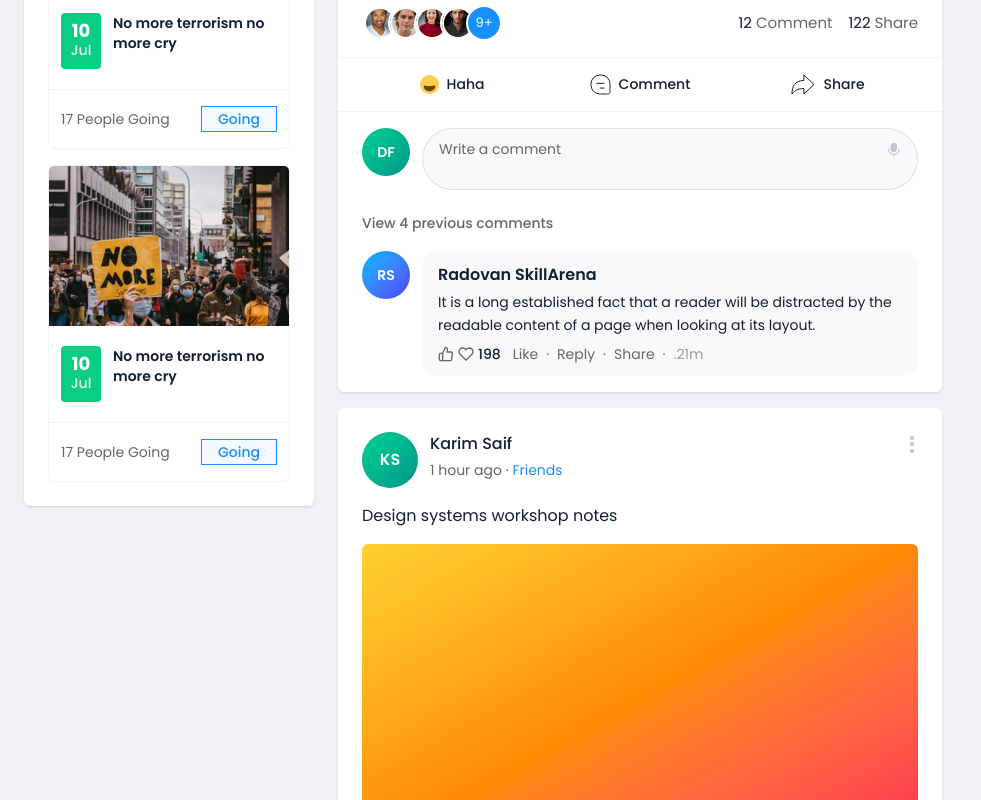
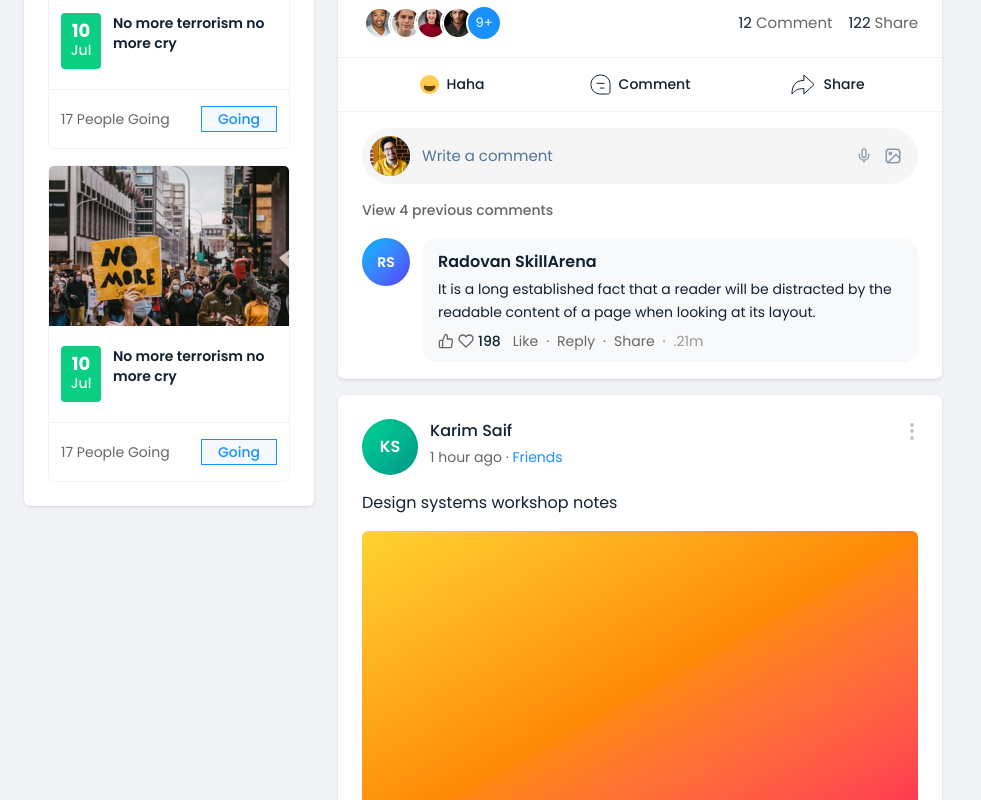
Before and after one commit to nadim-chowdhury/social-feed, a Next.js app in the folder frontend/: page /feed in a window 1280 px wide. Shown: the part 1040-1840 px from the top of the page, without its empty margins (0-981 px from the left). Built offline with nearby package versions, Linux system fonts and the light colour scheme; no server answers.

Commit message:
feat: create FeedPostCard component for displaying social feed posts

```diff
--- a/frontend/components/feed/FeedPostCard.tsx
+++ b/frontend/components/feed/FeedPostCard.tsx
@@ -227,47 +227,49 @@ export function FeedPostCard({ post }: { post: FeedPost }) {
       </div>
 
       <div className="px-6 py-4">
-        <div className="flex gap-3">
+        <div className="flex items-center gap-3 rounded-full bg-[#F5F5F5] p-2 pr-4">
+          <div className="shrink-0">
             <FeedAvatar
               name={currentUser.name}
               seed={currentUser.avatarSeed}
-            size="md"
+              image="/assets/images/txt_img.png"
+              size="sm"
             />
-          <div className="relative min-w-0 flex-1">
+          </div>
+          <div className="relative min-w-0 flex-1 flex items-center">
             <label htmlFor={`comment-${post.id}`} className="sr-only">
               Write a comment
             </label>
-            <textarea
+            <input
+              type="text"
               id={`comment-${post.id}`}
-              rows={2}
               placeholder="Write a comment"
-              className="w-full resize-none rounded-full border border-black/10 bg-[#F8F9FB] px-4 py-2.5 text-sm text-[#112032] placeholder:text-[#666] outline-none focus:border-[#1890FF]/40 focus:ring-2 focus:ring-[#1890FF]/20"
+              className="w-full bg-transparent text-[15px] text-[#112032] placeholder:text-[#517596] outline-none"
             />
-            <div className="pointer-events-none absolute right-3 top-2.5 flex gap-2 text-[#112032]/50">
-              <span className="pointer-events-auto">
+          </div>
+          <div className="flex shrink-0 items-center gap-3 text-[#8C9AA9]">
             <button
               type="button"
-                  className="rounded p-1 hover:bg-black/5"
-                  aria-label="Attach"
+              className="hover:text-[#1890FF] transition-colors"
+              aria-label="Microphone"
             >
-                  <svg
-                    xmlns="http://www.w3.org/2000/svg"
-                    width="16"
-                    height="16"
-                    fill="none"
-                    viewBox="0 0 16 16"
-                  >
-                    <path
-                      fill="currentColor"
-                      fillOpacity="0.46"
-                      fillRule="evenodd"
-                      d="M13.167 6.534a.5.5 0 01.5.5c0 3.061-2.35 5.582-5.333 5.837V14.5a.5.5 0 01-1 0v-1.629C4.35 12.616 2 10.096 2 7.034a.5.5 0 011 0c0 2.679 2.168 4.859 4.833 4.859 2.666 0 4.834-2.18 4.834-4.86a.5.5 0 01.5-.5zM7.833.667a3.218 3.218 0 013.208 3.22v3.126c0 1.775-1.439 3.22-3.208 3.22a3.218 3.218 0 01-3.208-3.22V3.887c0-1.776 1.44-3.22 3.208-3.22z"
-                      clipRule="evenodd"
-                    />
+              <svg xmlns="http://www.w3.org/2000/svg" width="16" height="19" fill="none" viewBox="0 0 24 24" stroke="currentColor" strokeWidth="2" strokeLinecap="round" strokeLinejoin="round">
+                <path d="M12 2a3 3 0 0 0-3 3v7a3 3 0 0 0 6 0V5a3 3 0 0 0-3-3Z"/>
+                <path d="M19 10v2a7 7 0 0 1-14 0v-2"/>
+                <line x1="12" x2="12" y1="19" y2="22"/>
               </svg>
             </button>
-              </span>
-            </div>
+            <button
+              type="button"
+              className="hover:text-[#1890FF] transition-colors"
+              aria-label="Attach Photo"
+            >
+              <svg xmlns="http://www.w3.org/2000/svg" width="18" height="18" fill="none" viewBox="0 0 24 24" stroke="currentColor" strokeWidth="2" strokeLinecap="round" strokeLinejoin="round">
+                <rect width="18" height="18" x="3" y="3" rx="4" ry="4"/>
+                <circle cx="8.5" cy="8.5" r="1.5"/>
+                <path d="M21 15l-5-5L5 21"/>
+              </svg>
+            </button>
           </div>
         </div>
 
```
Lines whose indentation alone changed are shown as unchanged.
